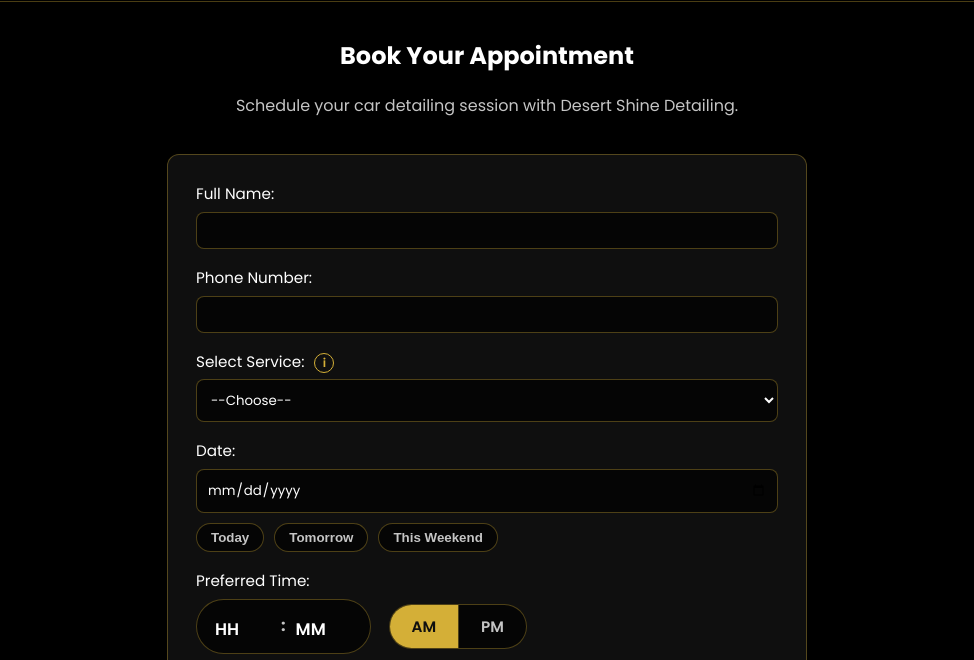
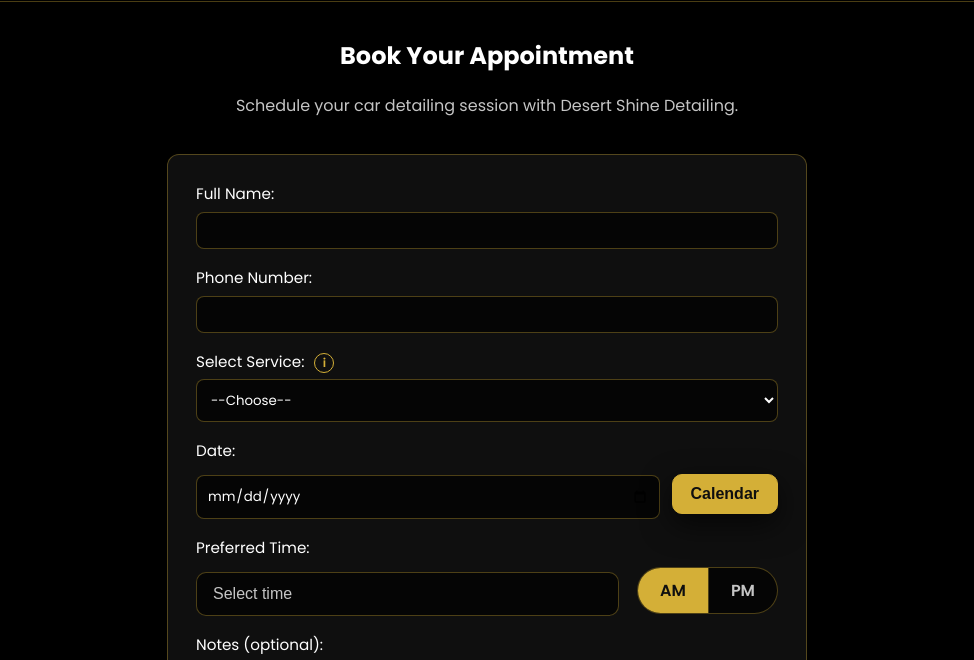
Before and after one commit to pranavreddy125/Remy_website_detailing, a website: page car-detailing-website/src/booking.html in a window 1280 px wide. Shown: the part 70-730 px from the top of the page, without its empty margins (153-1127 px from the left). Drawn offline with Linux system fonts and the light colour scheme.

Commit message:
fixing booking page, need to block off overlaps

```diff
--- a/car-detailing-website/src/booking.html
+++ b/car-detailing-website/src/booking.html
@@ -51,18 +51,23 @@
         </select>
 
         <label for="date">Date:</label>
-        <input type="date" id="date" name="date" required inputmode="none">
-        <div class="date-shortcuts" role="group" aria-label="Quick date selection">
-          <button type="button" data-date-offset="0">Today</button>
-          <button type="button" data-date-offset="1">Tomorrow</button>
-          <button type="button" data-date-weekend="true">This Weekend</button>
+        <div class="date-input-row">
+          <input type="date" id="date" name="date" class="date-field" required inputmode="none">
+          <button type="button" class="calendar-btn" aria-label="Open calendar picker">Calendar</button>
         </div>
 
-        <label for="timeHour">Preferred Time:</label>
+        <label>Preferred Time:</label>
         <div class="time-row time-picker">
-          <div class="time-selects">
-            <select id="timeHour" aria-label="Hour" required>
-              <option value="">HH</option>
+          <div class="time-input-wrapper">
+            <input type="text" id="timeDisplay" class="time-display" placeholder="Select time" readonly required>
+            <div class="time-dropdowns" id="timeDropdowns" aria-hidden="true">
+              <select id="timeHourSelect" aria-label="Select hour">
+                <option value="">Hour</option>
+                <option value="8">8</option>
+                <option value="9">9</option>
+                <option value="10">10</option>
+                <option value="11">11</option>
+                <option value="12">12</option>
                 <option value="1">1</option>
                 <option value="2">2</option>
                 <option value="3">3</option>
@@ -71,33 +76,21 @@
                 <option value="6">6</option>
                 <option value="7">7</option>
                 <option value="8">8</option>
-              <option value="9">9</option>
-              <option value="10">10</option>
-              <option value="11">11</option>
-              <option value="12">12</option>
               </select>
-            <span class="colon">:</span>
-            <select id="timeMinute" aria-label="Minutes" required>
-              <option value="">MM</option>
-              <option value="0">00</option>
-              <option value="5">05</option>
-              <option value="10">10</option>
-              <option value="15">15</option>
-              <option value="20">20</option>
-              <option value="25">25</option>
-              <option value="30">30</option>
-              <option value="35">35</option>
-              <option value="40">40</option>
-              <option value="45">45</option>
-              <option value="50">50</option>
-              <option value="55">55</option>
+              <select id="timeMinuteSelect" aria-label="Select minutes">
+                <option value="">Minutes</option>
+                <option value="00">:00</option>
+                <option value="15">:15</option>
+                <option value="30">:30</option>
+                <option value="45">:45</option>
               </select>
+            </div>
           </div>
           <div class="ampm-toggle" role="group" aria-label="Select AM or PM">
             <button type="button" class="active" data-period="AM">AM</button>
             <button type="button" data-period="PM">PM</button>
           </div>
-          <input type="hidden" id="time" name="time" required>
+          <input type="hidden" id="time" name="time">
         </div>
 
         <label for="notes">Notes (optional):</label>
@@ -122,23 +115,30 @@
   const toastEl = document.getElementById("toast");
   const dateField = document.getElementById("date");
   const timeField = document.getElementById("time");
-  const hourSelect = document.getElementById("timeHour");
-  const minuteSelect = document.getElementById("timeMinute");
+  const timeDisplay = document.getElementById("timeDisplay");
+  const hourSelect = document.getElementById("timeHourSelect");
+  const minuteSelect = document.getElementById("timeMinuteSelect");
+  const timeDropdowns = document.getElementById("timeDropdowns");
+  const timeInputWrapper = document.querySelector(".time-input-wrapper");
   const periodButtons = document.querySelectorAll(".ampm-toggle button");
-  const dateShortcuts = document.querySelectorAll(".date-shortcuts button");
+  const calendarButton = document.querySelector(".calendar-btn");
   const pad = value => String(value).padStart(2,"0");
+  let dropdownOpen = false;
+
   const updateTimeValue = () => {
-    const hourVal = parseInt(hourSelect.value, 10);
-    const minuteVal = parseInt(minuteSelect.value, 10);
-    if (Number.isNaN(hourVal) || Number.isNaN(minuteVal)) {
+    if(!hourSelect.value || !minuteSelect.value){
+      timeDisplay.value = "";
       timeField.value = "";
-      return;
+      return false;
     }
-    let hours24 = hourVal % 12;
-    if ((timeField.dataset.period || "AM") === "PM") {
+    const displayValue = `${hourSelect.value}:${minuteSelect.value}`;
+    timeDisplay.value = displayValue;
+    let hours24 = parseInt(hourSelect.value, 10) % 12;
+    if((timeField.dataset.period || "AM") === "PM"){
       hours24 += 12;
     }
-    timeField.value = `${pad(hours24)}:${pad(minuteVal)}`;
+    timeField.value = `${pad(hours24)}:${minuteSelect.value}`;
+    return true;
   };
 
   const setPeriod = (period) => {
@@ -156,31 +156,49 @@
     btn.addEventListener("click", () => setPeriod(btn.dataset.period));
   });
 
-  hourSelect.addEventListener("change", updateTimeValue);
-  minuteSelect.addEventListener("change", updateTimeValue);
+  const openDropdowns = () => {
+    dropdownOpen = true;
+    timeDropdowns.classList.add("visible");
+    timeDropdowns.setAttribute("aria-hidden", "false");
+  };
+  const closeDropdowns = () => {
+    dropdownOpen = false;
+    timeDropdowns.classList.remove("visible");
+    timeDropdowns.setAttribute("aria-hidden", "true");
+  };
+
+  timeDisplay.addEventListener("focus", openDropdowns);
+  timeDisplay.addEventListener("click", () => {
+    if(!dropdownOpen) openDropdowns();
+  });
+
+  hourSelect.addEventListener("change", () => {
+    updateTimeValue();
+    if(hourSelect.value && minuteSelect.value) closeDropdowns();
+  });
+  minuteSelect.addEventListener("change", () => {
+    updateTimeValue();
+    if(hourSelect.value && minuteSelect.value) closeDropdowns();
+  });
+
+  document.addEventListener("click", event => {
+    if(!timeInputWrapper.contains(event.target)){
+      closeDropdowns();
+    }
+  });
 
   dateField.addEventListener("keydown", e => e.preventDefault());
   dateField.addEventListener("keypress", e => e.preventDefault());
   dateField.addEventListener("paste", e => e.preventDefault());
-  const applyDateOffset = offset => {
-    const base = new Date();
-    base.setHours(0,0,0,0);
-    base.setDate(base.getDate() + offset);
-    dateField.value = base.toISOString().split("T")[0];
-  };
-  const applyWeekendShortcut = () => {
-    const today = new Date();
-    const day = today.getDay();
-    const offset = (6 - day + 7) % 7;
-    applyDateOffset(offset);
-  };
-  dateShortcuts.forEach(btn => {
-    if(btn.dataset.dateOffset){
-      btn.addEventListener("click", () => applyDateOffset(Number(btn.dataset.dateOffset)));
-    }else if(btn.dataset.dateWeekend){
-      btn.addEventListener("click", applyWeekendShortcut);
+  if(calendarButton){
+    calendarButton.addEventListener("click", () => {
+      if(typeof dateField.showPicker === "function"){
+        dateField.showPicker();
+      }else{
+        dateField.focus();
       }
     });
+  }
   setPeriod("AM");
   const showToast = message => {
     toastEl.textContent = message;
@@ -188,25 +206,39 @@
     setTimeout(() => toastEl.classList.remove("visible"), 3000);
   };
 
-  document.getElementById("bookingForm").addEventListener("submit", e => {
+  const bookingForm = document.getElementById("bookingForm");
+  bookingForm.addEventListener("submit", e => {
     e.preventDefault();
-    updateTimeValue();
+    const hasValidTime = updateTimeValue();
 
-    if (!timeField.value) {
-      showToast("Please select a time to continue.");
-      hourSelect.focus();
+    if (!hasValidTime) {
+      showToast("Select an hour and minutes to continue.");
+      return;
+    }
+
+    if (!bookingForm.checkValidity()) {
+      bookingForm.reportValidity();
       return;
     }
 
     // Use URL-encoded form data for universal browser support
-    const formData = new FormData(e.target);
+    const formData = new FormData(bookingForm);
     const payload = new URLSearchParams(formData);
 
     fetch(scriptURL, {
     method: "POST",
-      body: payload // Sends as application/x-www-form-urlencoded
+    body: payload
     })
-    .then(() => showToast("Booking requested! We'll confirm via email."))
+      .then(async res => {
+        const text = await res.text();
+        if (text.includes("unavailable")) {
+          showToast("That time is already taken — please choose another slot.");
+        } else if (text.includes("confirmed")) {
+          showToast("Booking confirmed! We'll email your confirmation soon.");
+        } else {
+          showToast(text || "Booking received.");
+        }
+      })
       .catch(() => showToast("Something went wrong. Please try again."));
   });
   </script>
--- a/car-detailing-website/src/css/styles.css
+++ b/car-detailing-website/src/css/styles.css
@@ -165,66 +165,91 @@
 .booking-form label{display:block;color:var(--text);font-size:.95rem;margin-top:18px;font-weight:500}
 .booking-form label:first-of-type{margin-top:0}
 .booking-form .time-row{display:flex;flex-wrap:wrap;gap:14px;align-items:center;margin-top:6px}
-.booking-form .time-picker{gap:18px}
-.booking-form .time-selects{
+.booking-form .time-picker{gap:18px;flex-wrap:wrap}
+.booking-form .time-input-wrapper{
+  position:relative;
+  flex:1 1 240px;
+  min-width:220px;
+}
+.booking-form .time-display{
+  width:100%;
+  padding:12px 16px;
+  border-radius:10px;
+  border:1px solid var(--border);
+  background:#050505;
+  color:var(--text);
+  font-size:1rem;
+  cursor:pointer;
+}
+.booking-form .time-display::placeholder{color:var(--muted)}
+.time-dropdowns{
+  position:absolute;
+  top:calc(100% + 8px);
+  left:0;
   display:flex;
-  align-items:center;
-  gap:6px;
+  gap:10px;
   background:#050505;
   border:1px solid var(--border);
-  border-radius:999px;
-  padding:6px 14px;
+  border-radius:12px;
+  padding:12px;
+  box-shadow:var(--shadow);
+  opacity:0;
+  pointer-events:none;
+  transform:translateY(6px);
+  transition:opacity .18s ease, transform .18s ease;
+  z-index:90;
 }
-.booking-form .time-selects select{
-  background:transparent;
-  border:0;
+.time-dropdowns.visible{
+  opacity:1;
+  pointer-events:auto;
+  transform:none;
+}
+.time-dropdowns select{
+  background:#0f0f0f;
+  border:1px solid var(--border);
   color:var(--text);
   font-weight:600;
-  font-size:1.05rem;
-  appearance:none;
-  -webkit-appearance:none;
-  padding:6px 4px;
-  min-width:64px;
-}
-.booking-form .time-selects select:focus-visible{
-  outline:2px solid var(--accent);
-  border-radius:6px;
-}
-.booking-form .time-selects .colon{
-  font-weight:700;
-  color:var(--muted);
+  border-radius:8px;
+  padding:8px 14px;
+  font-size:1rem;
 }
 .booking-form .ampm-toggle{display:flex;border:1px solid var(--border);border-radius:999px;overflow:hidden;background:#050505}
-.booking-form .ampm-toggle button{font-family:inherit;font-weight:600;font-size:.95rem;padding:10px 22px;border:0;background:transparent;color:var(--muted);cursor:pointer;transition:background .18s ease,color .18s ease}
+.booking-form .ampm-toggle button{font-family:inherit;font-weight:600;font-size:1rem;padding:10px 22px;border:0;background:transparent;color:var(--muted);cursor:pointer;transition:background .18s ease,color .18s ease}
 .booking-form .ampm-toggle button + button{border-left:1px solid var(--border)}
 .booking-form .ampm-toggle button.active{background:var(--accent);color:#0f0f0f}
 .booking-form .ampm-toggle button:focus-visible{outline:2px solid var(--accent-dark);outline-offset:2px}
 .booking-form .info-link{display:inline-flex;width:20px;height:20px;border-radius:50%;border:1px solid var(--accent);color:var(--accent);align-items:center;justify-content:center;font-size:.75rem;font-weight:600;margin-left:6px;text-decoration:none;transition:background .18s ease,color .18s ease}
 .booking-form .info-link:hover{background:var(--accent);color:#000}
 .booking-form input[type="date"],
-.booking-form .time-selects select,
 .booking-form select{font-family:inherit}
-.date-shortcuts{
+.date-input-row{
   display:flex;
-  flex-wrap:wrap;
-  gap:10px;
-  margin-top:10px;
+  gap:12px;
+  align-items:center;
+  margin-top:6px;
+  justify-content:space-between;
 }
-.date-shortcuts button{
-  border:1px solid var(--border);
-  background:#050505;
-  color:var(--muted);
-  padding:6px 14px;
-  border-radius:999px;
+.calendar-btn{
+  border:1px solid var(--accent);
+  background:var(--accent);
+  color:#0f0f0f;
   font-weight:600;
+  font-size:1rem;
+  padding:10px 18px;
+  border-radius:10px;
   cursor:pointer;
-  transition:background .18s ease,color .18s ease;
+  transition:background .18s ease, transform .18s ease;
+  box-shadow:var(--shadow);
 }
-.date-shortcuts button:hover,
-.date-shortcuts button:focus-visible{
-  background:rgba(212,175,55,0.15);
-  color:var(--accent);
+.calendar-btn:hover,
+.calendar-btn:focus-visible{
+  background:var(--accent-dark);
+  transform:translateY(-2px);
   outline:none;
+}
+.date-field{
+  flex:1;
+  min-width:200px;
 }
 .booking-form textarea{width:100%;padding:12px;border-radius:12px;border:1px solid var(--accent);background:#050505;color:var(--text);margin-top:6px;margin-bottom:18px;resize:vertical;min-height:120px}
 .booking-form textarea::placeholder{color:var(--muted)}
```
Lines whose indentation alone changed are shown as unchanged.
